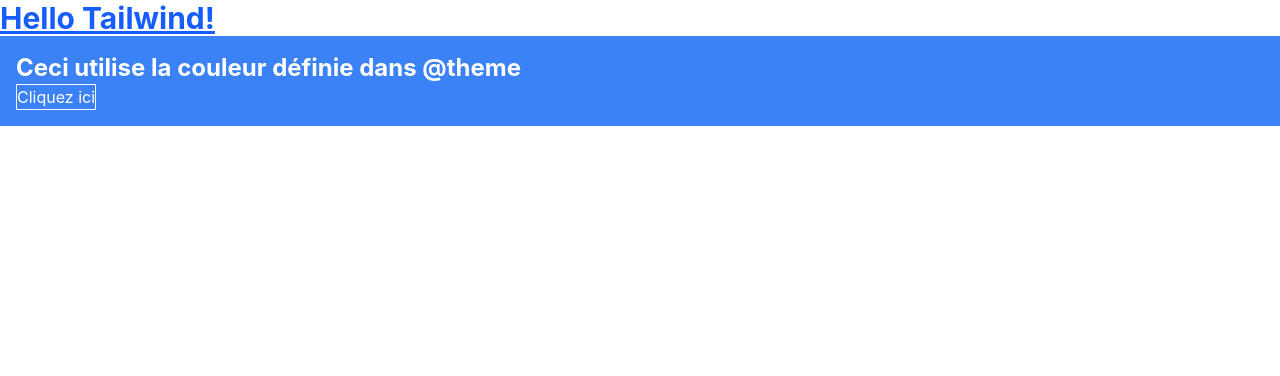
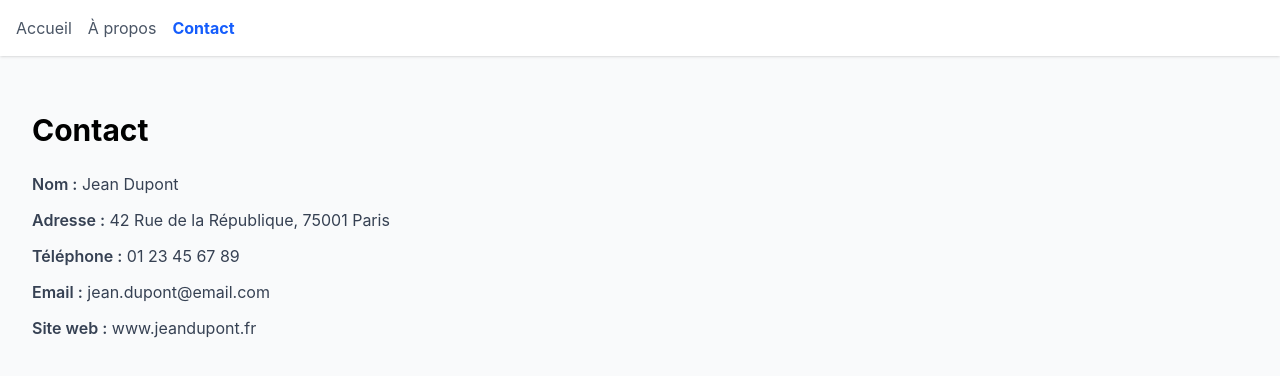
Before and after one commit to rcoanda/sandbox, a React (Vite) app: page /contact in a window 1280 px wide. Shown: the top 376 px of the page. Built offline with nearby package versions, Linux system fonts and the light colour scheme.

Commit message:
Dev opencode : rajout pages home, about, contact

```diff
--- /dev/null
+++ b/opencode.json
@@ -0,0 +1,18 @@
+{
+  "$schema": "https://opencode.ai/config.json",
+  "provider": {
+    "gpt4all-local": {
+      "type": "openai",
+      "baseURL": "http://localhost:4891/v1",
+      "apiKey": "not-needed",
+      "models": {
+        "Reasoner v1": {
+          "displayName": "Reasoner v1 (Local)"
+        }
+      }
+    }
+  },
+  "plugin": [
+    "@renjfk/opencode-voice"
+  ]
+}
--- a/package.json
+++ b/package.json
@@ -13,6 +13,7 @@
     "@tailwindcss/vite": "^4.3.1",
     "react": "^19.2.7",
     "react-dom": "^19.2.7",
+    "react-router-dom": "^7.18.0",
     "tailwindcss": "^4.3.1"
   },
   "devDependencies": {
--- a/src/App.jsx
+++ b/src/App.jsx
@@ -1,24 +1,28 @@
-
-import './App.css'
+import { Routes, Route, NavLink } from 'react-router-dom'
+import Home from './pages/Home'
+import About from './pages/About'
+import Contact from './pages/Contact'
 
 function App() {
-
-
   return (
-    <>
-      <h1 className="text-3xl font-bold underline text-blue-600">
-        Hello Tailwind!
-      </h1>
-      <div className="bg-primary text-white p-4">
-        <h1 className="text-2xl font-bold">
-          Ceci utilise la couleur définie dans @theme
-        </h1>
-        <button className="border border-white hover:bg-white hover:text-primary">
-          Cliquez ici
-        </button>
-
-      </div>
-    </>
+    <div className="min-h-screen bg-gray-50">
+      <nav className="flex gap-4 bg-white shadow p-4 mb-6">
+        <NavLink to="/" className={({ isActive }) => isActive ? 'font-bold text-blue-600' : 'text-gray-600'}>
+          Accueil
+        </NavLink>
+        <NavLink to="/about" className={({ isActive }) => isActive ? 'font-bold text-blue-600' : 'text-gray-600'}>
+          À propos
+        </NavLink>
+        <NavLink to="/contact" className={({ isActive }) => isActive ? 'font-bold text-blue-600' : 'text-gray-600'}>
+          Contact
+        </NavLink>
+      </nav>
+      <Routes>
+        <Route path="/" element={<Home />} />
+        <Route path="/about" element={<About />} />
+        <Route path="/contact" element={<Contact />} />
+      </Routes>
+    </div>
   )
 }
 
--- a/src/main.jsx
+++ b/src/main.jsx
@@ -1,9 +1,12 @@
 import { StrictMode } from 'react'
 import { createRoot } from 'react-dom/client'
+import { BrowserRouter } from 'react-router-dom'
 import App from './App.jsx'
 
 createRoot(document.getElementById('root')).render(
   <StrictMode>
-    <App />
+    <BrowserRouter>
+      <App />
+    </BrowserRouter>
   </StrictMode>,
 )
--- /dev/null
+++ b/src/pages/About.jsx
@@ -0,0 +1,10 @@
+function About() {
+  return (
+    <div className="p-8">
+      <h1 className="text-3xl font-bold">À propos</h1>
+      <p className="mt-4 text-gray-600">Page à propos - contenu à venir.</p>
+    </div>
+  )
+}
+
+export default About
--- /dev/null
+++ b/src/pages/Contact.jsx
@@ -0,0 +1,24 @@
+function Contact() {
+  const coordonnees = {
+    nom: "Jean Dupont",
+    adresse: "42 Rue de la République, 75001 Paris",
+    telephone: "01 23 45 67 89",
+    email: "jean.dupont@email.com",
+    site: "www.jeandupont.fr"
+  }
+
+  return (
+    <div className="p-8">
+      <h1 className="text-3xl font-bold mb-6">Contact</h1>
+      <div className="space-y-3 text-gray-700">
+        <p><span className="font-semibold">Nom :</span> {coordonnees.nom}</p>
+        <p><span className="font-semibold">Adresse :</span> {coordonnees.adresse}</p>
+        <p><span className="font-semibold">Téléphone :</span> {coordonnees.telephone}</p>
+        <p><span className="font-semibold">Email :</span> {coordonnees.email}</p>
+        <p><span className="font-semibold">Site web :</span> {coordonnees.site}</p>
+      </div>
+    </div>
+  )
+}
+
+export default Contact
--- /dev/null
+++ b/src/pages/Home.jsx
@@ -0,0 +1,21 @@
+import '../App.css'
+
+function Home() {
+  return (
+    <>
+      <h1 className="text-3xl font-bold underline text-blue-600">
+        Hello Tailwind!
+      </h1>
+      <div className="bg-primary text-white p-4">
+        <h1 className="text-2xl font-bold">
+          Ceci utilise la couleur définie dans @theme
+        </h1>
+        <button className="border border-white hover:bg-white hover:text-primary">
+          Cliquez ici
+        </button>
+      </div>
+    </>
+  )
+}
+
+export default Home
```
Also changed, not shown: .opencode/opencode.json (added), .opencode/tui.json (added), 1 other file (tests, documents, lock files or other folders).
